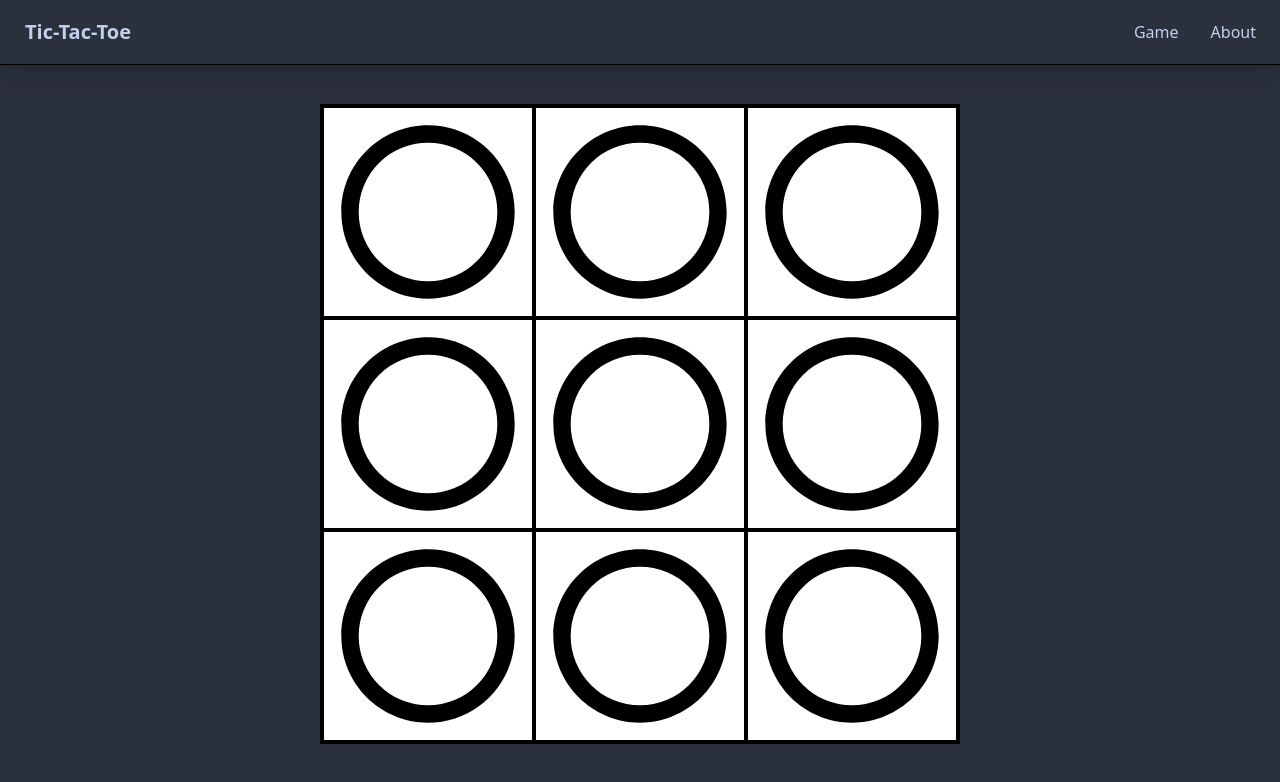
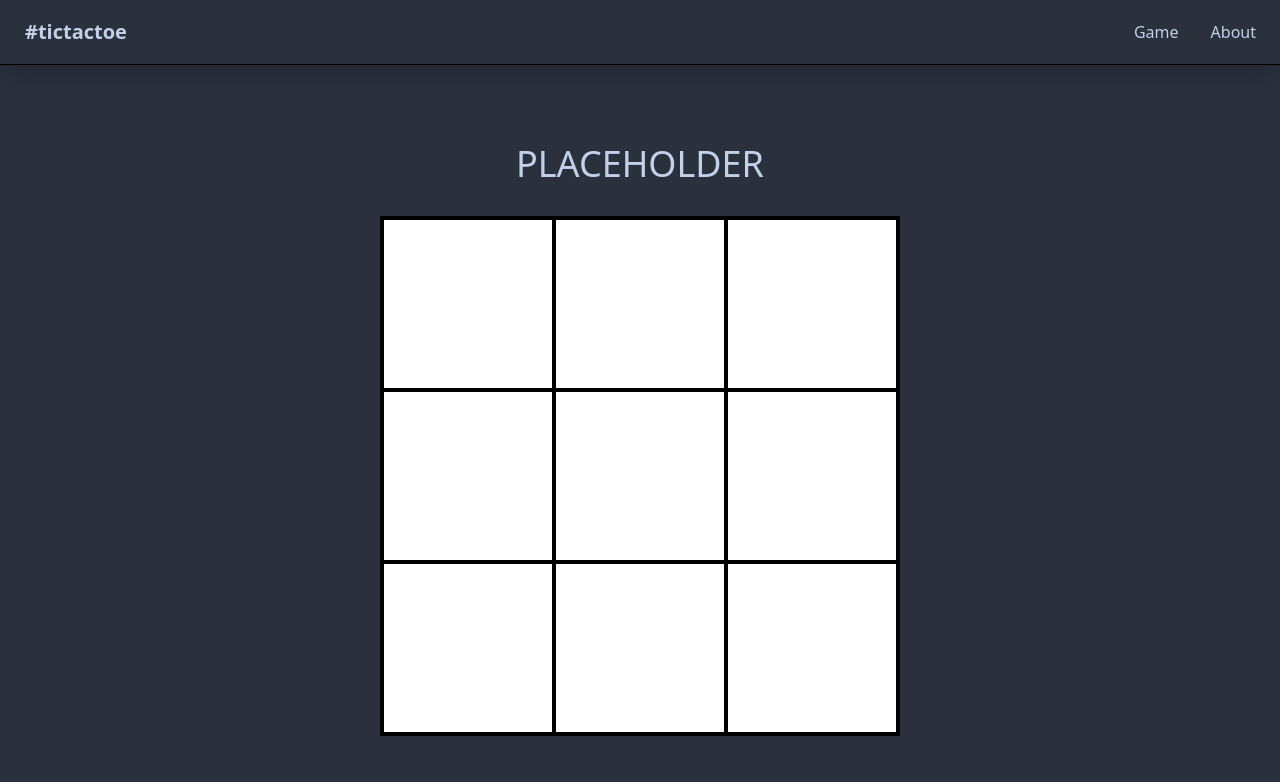
Before and after one commit to germagla/tic-tac-toe-svelte, a SvelteKit app: page /game in a window 1280 px wide. Shown: the top 782 px of the page. Built offline with nearby package versions, Linux system fonts and the light colour scheme.

Commit message:
implement turn system

```diff
--- a/src/components/Tile.svelte
+++ b/src/components/BoardTile.svelte
@@ -1,23 +1,22 @@
 <script>
-  let handleClick = () => {
-    value = value === 'X'? 'O' : 'X';
-  };
   export let value;
+  export let num;
 </script>
-<style>
-</style>
-<div class="tile bg-white h-full w-full border-solid border-2 border-black" on:click={handleClick}>
+<style></style>
+<div class="tile bg-white h-full w-full border-solid border-2 border-black">
   {#if value === 'X'}
     <svg xmlns="http://www.w3.org/2000/svg" viewBox="0 0 24 24" width="100%" height="100%">
       <path fill="none" d="M0 0h24v24H0z" />
       <path
         d="M12 10.586l4.95-4.95 1.414 1.414-4.95 4.95 4.95 4.95-1.414 1.414-4.95-4.95-4.95 4.95-1.414-1.414 4.95-4.95-4.95-4.95L7.05 5.636z" />
     </svg>
-  {:else}
+  {:else if value === 'O'}
     <svg xmlns="http://www.w3.org/2000/svg" viewBox="0 0 24 24" width="100%" height="100%">
       <path fill="none" d="M0 0h24v24H0z" />
       <path
         d="M12 22C6.477 22 2 17.523 2 12S6.477 2 12 2s10 4.477 10 10-4.477 10-10 10zm0-2a8 8 0 1 0 0-16 8 8 0 0 0 0 16z" />
     </svg>
+  {:else }
+
   {/if}
 </div>
--- a/src/components/GameBoard.svelte
+++ b/src/components/GameBoard.svelte
@@ -1,8 +1,10 @@
 <script>
-  import { BoardState } from "../stores.ts";
-  import Tile from "./Tile.svelte";
+  import { Board } from "../store.ts";
+  import BoardTile from "./BoardTile.svelte";
+  import { onMount } from "svelte";
 
-  function calculateWinner(squares) {
+
+  const calculateWinner = squares => {
     const lines = [
       [0, 1, 2],
       [3, 4, 5],
@@ -20,24 +22,45 @@
       }
     }
     return null;
-  }
+
+  };
+
+  const handleClick = (event) => {
+    console.log(event.target);
+
+
+  };
+
+  const resetBoard = () => {
+    //TODO: write resetBoard function
+  };
+
+  let isXTurn = true;
+  let tileObjects = [];
+
 
 </script>
 
 
+<div class="gameboard grid grid-rows-3 grid-cols-3 border-solid border-2 border-black">
+  {#if $Board}
+    {#each $Board as Tile, index}
+      <div on:click={()=>{
+        $Board[index].value = $Board[index].value? $Board[index].value : isXTurn? 'X':'O';
+        isXTurn = !isXTurn;
+      }}>
+        <BoardTile bind:this={tileObjects[$Board[index].id]} bind:value={$Board[index].value} bind:num={$Board[index].id} />
+      </div>
+
+    {/each}
+  {/if}
+</div>
+
 <style>
-  .gameboard{
-      height: 50vw;
-      width: 50vw;
-  }
+    .gameboard {
+        height: 50vw;
+        width: 50vw;
+        max-height: 65vh;
+        max-width: 65vh;
+    }
 </style>
-
-
-<div  class="gameboard grid grid-rows-3 grid-cols-3 border-solid border-2 border-black">
-  {#each $BoardState as BoardTile, i}
-
-      <div><Tile/></div>
-
-
-  {/each}
-</div>
--- a/src/components/Navbar.svelte
+++ b/src/components/Navbar.svelte
@@ -2,7 +2,7 @@
   <div class="navbar bg-base-100m bg-base-100 shadow-xl  fixed top-0 left-0 right-0
     border-b-solid border-b border-b-black">
     <div class="flex-1">
-      <a class="btn btn-ghost normal-case text-xl" href="/">Tic-Tac-Toe</a>
+      <a class="btn btn-ghost normal-case text-xl" href="/">#tictactoe</a>
     </div>
     <div class="flex-none">
       <ul class="menu menu-horizontal p-0">
--- a/src/routes/game/+page.svelte
+++ b/src/routes/game/+page.svelte
@@ -2,7 +2,8 @@
   import GameBoard from "../../components/GameBoard.svelte";
 </script>
 
-<div class="gamepage flex place-content-center place place-items-center">
+<div class="gamepage flex flex-col place-content-center place place-items-center">
+  <h1 class="p-8 text-4xl">PLACEHOLDER</h1>
   <GameBoard/>
 </div>
 
--- /dev/null
+++ b/src/store.ts
@@ -0,0 +1,15 @@
+import { writable } from "svelte/store";
+
+//HARDCODED BECAUSE I WAS GETTING WEIRD ERRORS WHEN USING Array(9).forEach()
+//TODO: hardcode bad, debug
+export const Board = writable([
+  { id: 0, value: null },
+  { id: 1, value: null },
+  { id: 2, value: null },
+  { id: 3, value: null },
+  { id: 4, value: null },
+  { id: 5, value: null },
+  { id: 6, value: null },
+  { id: 7, value: null },
+  { id: 8, value: null }
+]);
--- a/src/stores.ts
+++ /dev/null
@@ -1,3 +0,0 @@
-import {writable} from "svelte/store";
-
-export const BoardState = writable([null, null, null, null, null, null, null, null, null]);
```
